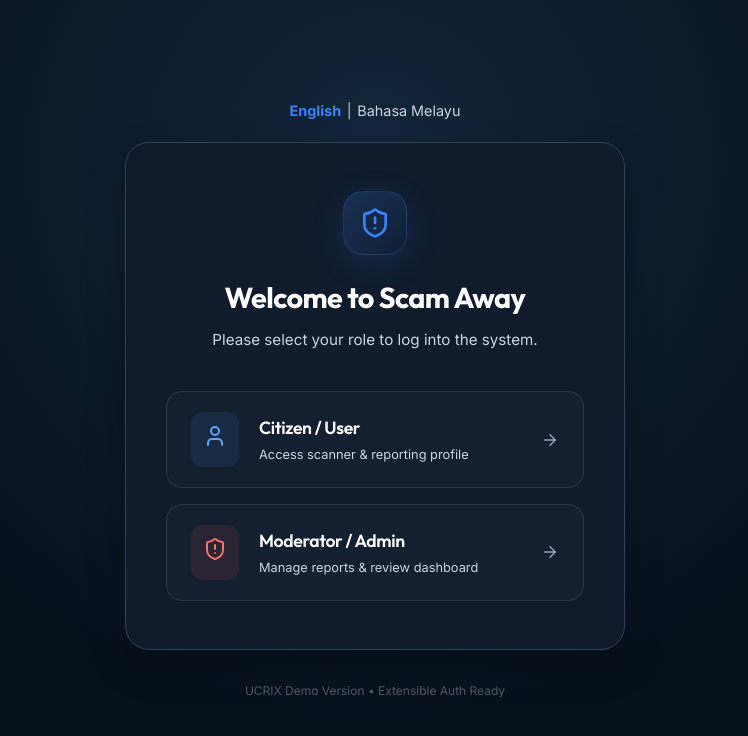
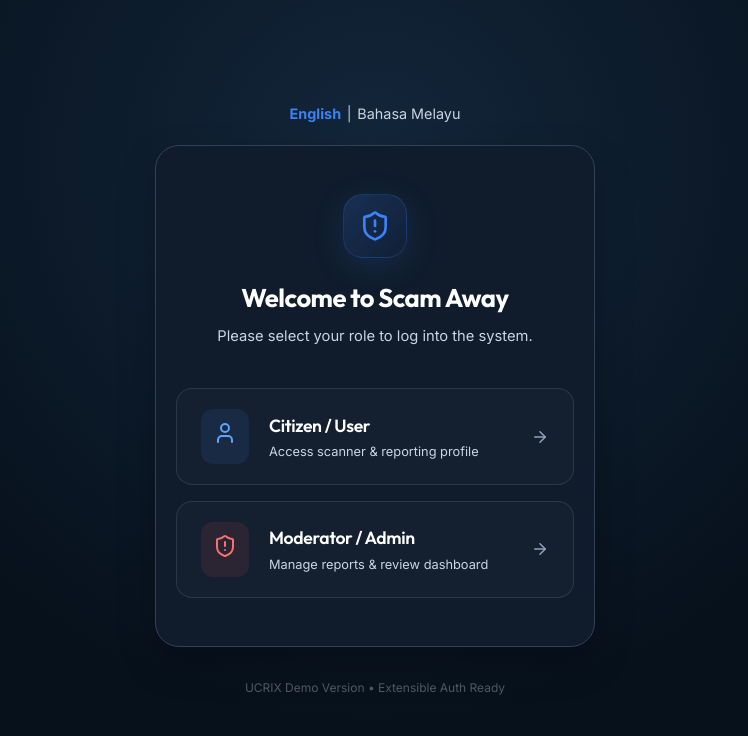
Before and after one commit to LuiQiTheng/ScamAway, a React (Vite) app: page / in a window 1280 px wide. Shown: the top 736 px of the page, without its empty margins (265-1013 px from the left). Built offline with nearby package versions, Linux system fonts and the light colour scheme; no server answers; the database is empty.

Commit message:
Update login typography and project documentation

```diff
--- a/package.json
+++ b/package.json
@@ -1,5 +1,5 @@
 {
-  "name": "temp-vite",
+  "name": "scam-away",
   "private": true,
   "version": "0.0.0",
   "type": "module",
--- a/src/components/LoginScreen.jsx
+++ b/src/components/LoginScreen.jsx
@@ -16,7 +16,7 @@ export default function LoginScreen({ onLogin }) {
       fontFamily: "'Inter', sans-serif"
     }}>
 
-      <div style={{ width: '100%', maxWidth: '500px' }}>
+      <div style={{ width: '100%', maxWidth: '440px' }}>
         <div
           style={{
             display: "flex",
@@ -59,7 +59,7 @@ export default function LoginScreen({ onLogin }) {
           WebkitBackdropFilter: 'blur(16px)',
           border: '1px solid rgba(255, 255, 255, 0.08)',
           borderRadius: '24px',
-          padding: '3rem 2.5rem',
+          padding: '3rem 1.25rem',
           boxShadow: '0 25px 50px -12px rgba(0, 0, 0, 0.5), inset 0 1px 0 rgba(255, 255, 255, 0.1)'
         }}>
 
@@ -80,15 +80,23 @@ export default function LoginScreen({ onLogin }) {
             <ShieldAlert size={32} color="#3b82f6" />
           </div>
           <h1 style={{
-            fontSize: '1.8rem',
+            fontSize: 'clamp(1.18rem, 5.5vw, 1.6rem)',
             fontWeight: 700,
             color: '#fff',
             marginBottom: '0.5rem',
-            letterSpacing: '-0.02em'
+            letterSpacing: '-0.02em',
+            whiteSpace: 'nowrap'
           }}>
             {t("login.welcome")}
           </h1>
-          <p style={{ color: 'var(--text-secondary)', fontSize: '0.95rem' }}>
+          <p style={{
+            color: 'var(--text-secondary)',
+            fontSize: 'clamp(0.80rem, 3.5vw, 0.92rem)',
+            whiteSpace: 'nowrap',
+            margin: '0 auto',
+            textAlign: 'center',
+            width: '100%'
+          }}>
             {t("login.subtitle")}
           </p>
         </div>
```
Also changed, not shown: 1 other file (tests, documents, lock files or other folders).
